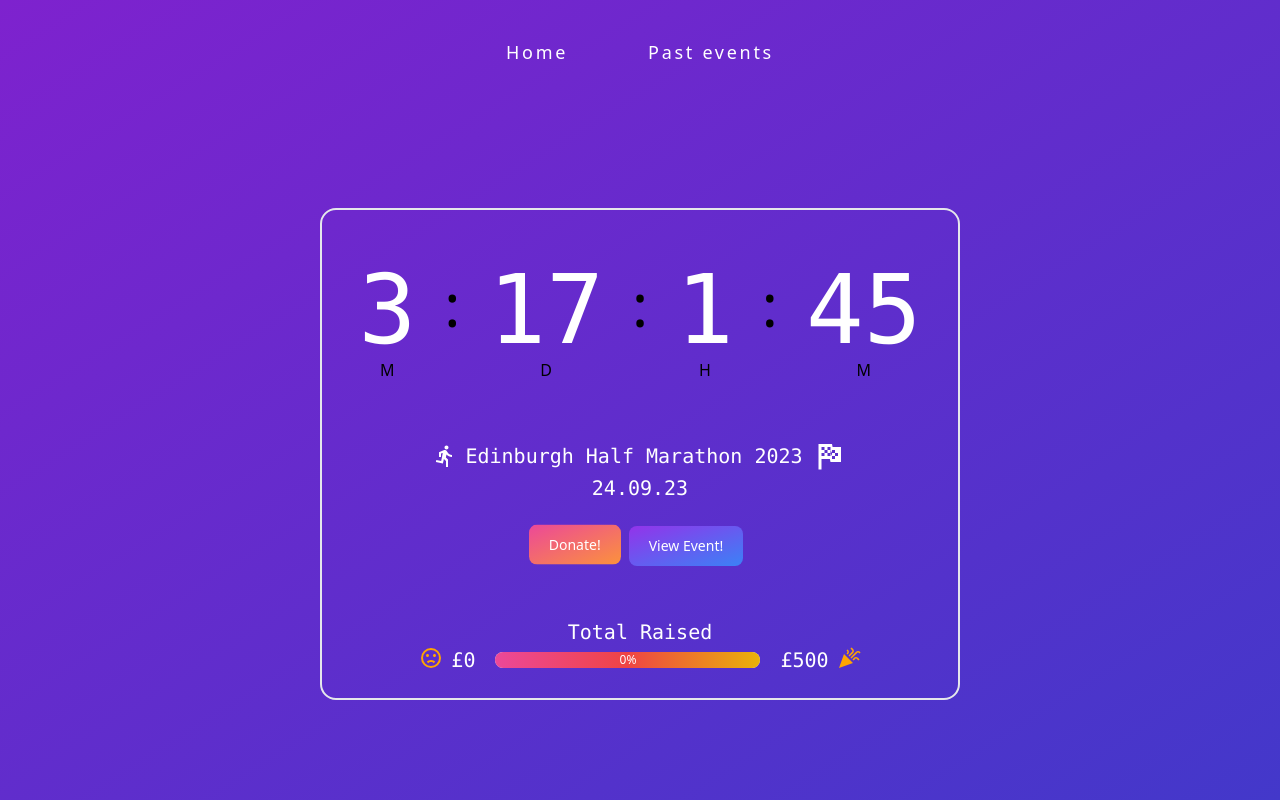
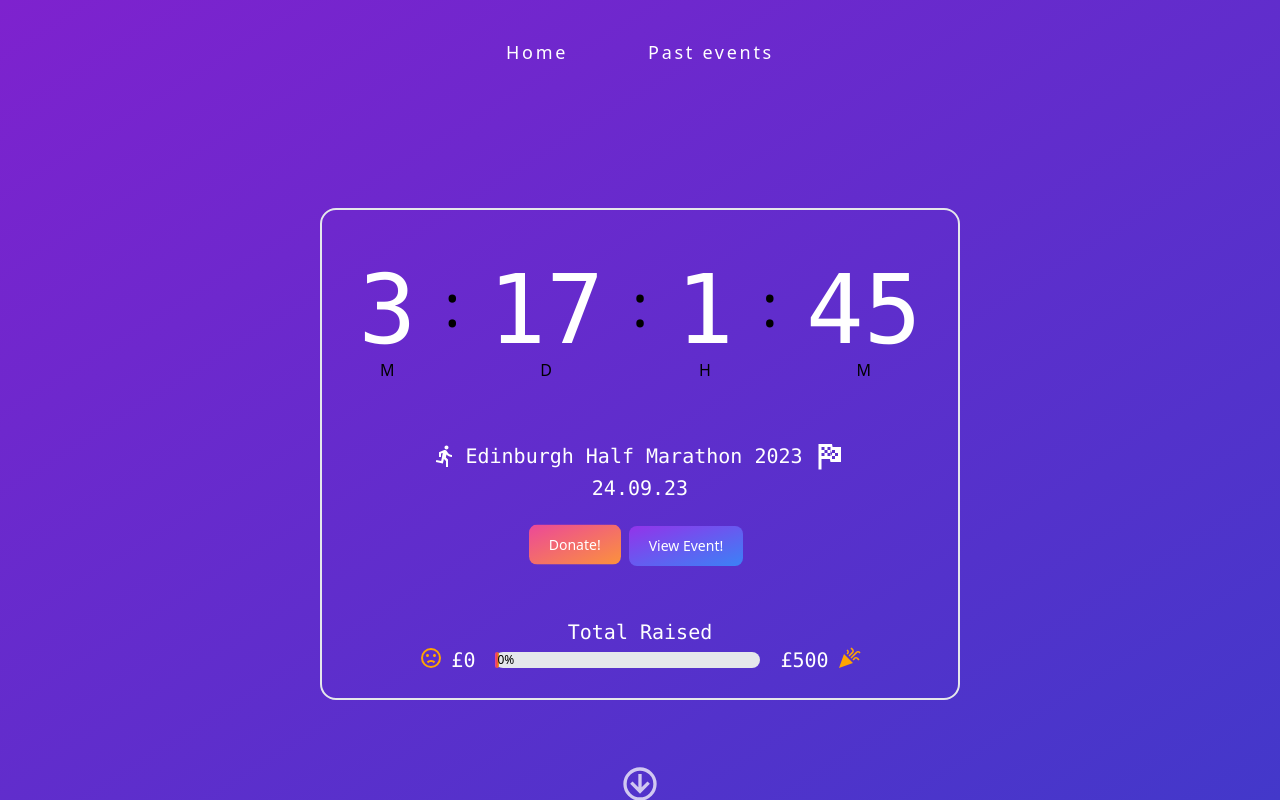
Before and after one commit to callumbuttery/marathon-tracker, a React (Vite) app: page / in a window 1280 px wide. Built offline with nearby package versions, Linux system fonts and the light colour scheme.

Commit message:
Feat: scroll animator

```diff
--- /dev/null
+++ b/src/components/ScrollAnimator.tsx
@@ -0,0 +1,10 @@
+import { mdiArrowDownCircleOutline } from '@mdi/js';
+import Icon from '@mdi/react';
+
+export const ScrollAnimator: React.FC = () =>{
+    return (
+        <div data-aos="fade-down" data-aos-duration="500" data-aos-delay="0" className="flex justify-center pt-16">
+            <Icon className="animate-pulse w-10 h-10" color='#fff' path={mdiArrowDownCircleOutline} />
+        </div>
+    )
+}
--- a/src/components/loading/ProgressBar.tsx
+++ b/src/components/loading/ProgressBar.tsx
@@ -9,7 +9,7 @@ export const ProgressBar: React.FC = () => {
             <div className="flex justify-center items-center">
                 <div className="font-mono text-xl text-white flex"><Icon path={mdiEmoticonSadOutline} size={1} className='mr-2 ml-2' color={'orange'}/>£0</div>
                 <div className="ml-5 mr-5 w-5/12 bg-gray-200 rounded-full dark:bg-gray-700">
-                    <div className="bg-gradient-to-r from-pink-500 via-red-500 to-yellow-500 text-xs font-medium text-white text-center p-0.5 leading-none rounded-full" style={{ width: "100%" }}> 0%</div>
+                    <div className="bg-gradient-to-r from-pink-500 via-red-500 to-yellow-500 text-xs font-medium text-black text-center p-0.5 leading-none rounded-full" style={{ width: "0%" }}> 0%</div>
                 </div>
                 <div className="font-mono text-xl text-white flex">£500 <Icon path={mdiPartyPopper} size={1} className='ml-2 mr-2' color={'orange'}/></div>
             </div>
--- a/src/pages/Landing.tsx
+++ b/src/pages/Landing.tsx
@@ -2,6 +2,7 @@ import { CountDown } from "../components/CountDown"
 import { DonationButton } from "../components/buttons/DonationButton"
 import { ViewEventButton } from "../components/buttons/ViewEvent"
 import { ProgressBar } from "../components/loading/ProgressBar";
+import { ScrollAnimator } from "../components/ScrollAnimator";
 
 import Icon from '@mdi/react';
 import { mdiFlagCheckered, mdiRun } from '@mdi/js';
@@ -27,8 +28,8 @@ export const Landing: React.FC = () => {
                 <div className="mt-4 mb-4">
                     <ProgressBar />
                 </div>
-
             </div>
+            <ScrollAnimator />
         </div>
     )
 }
```
